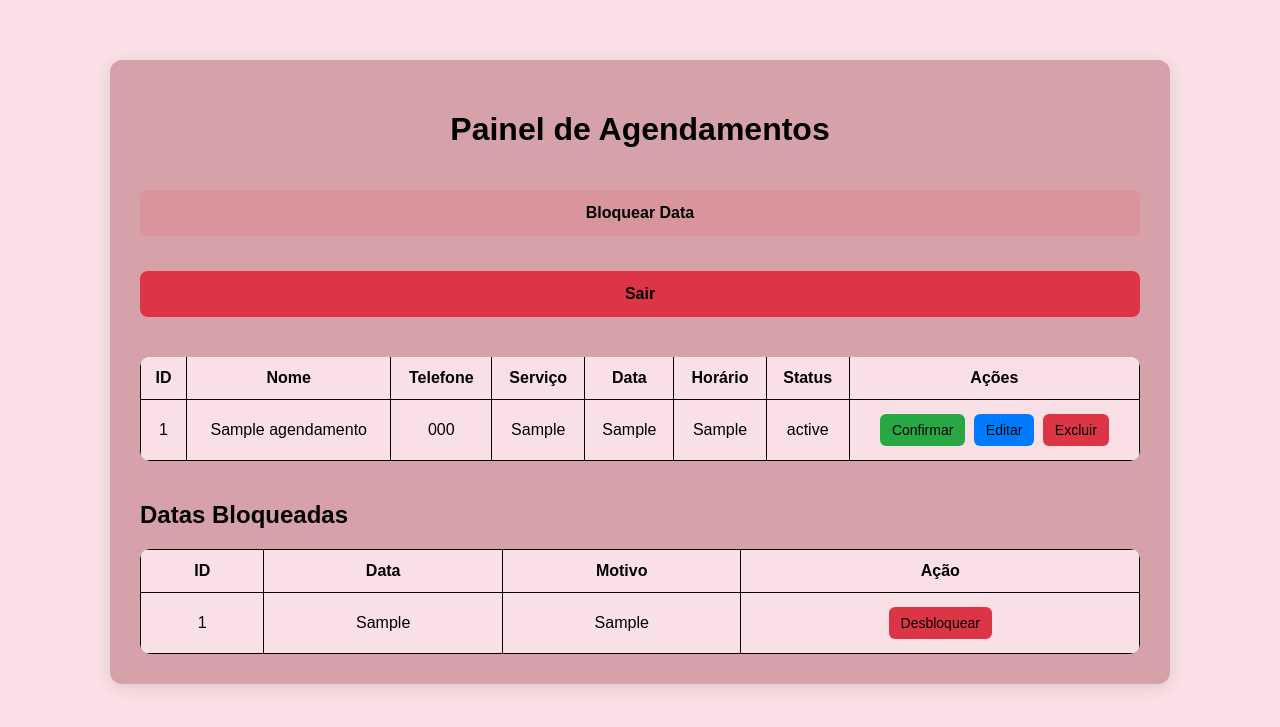
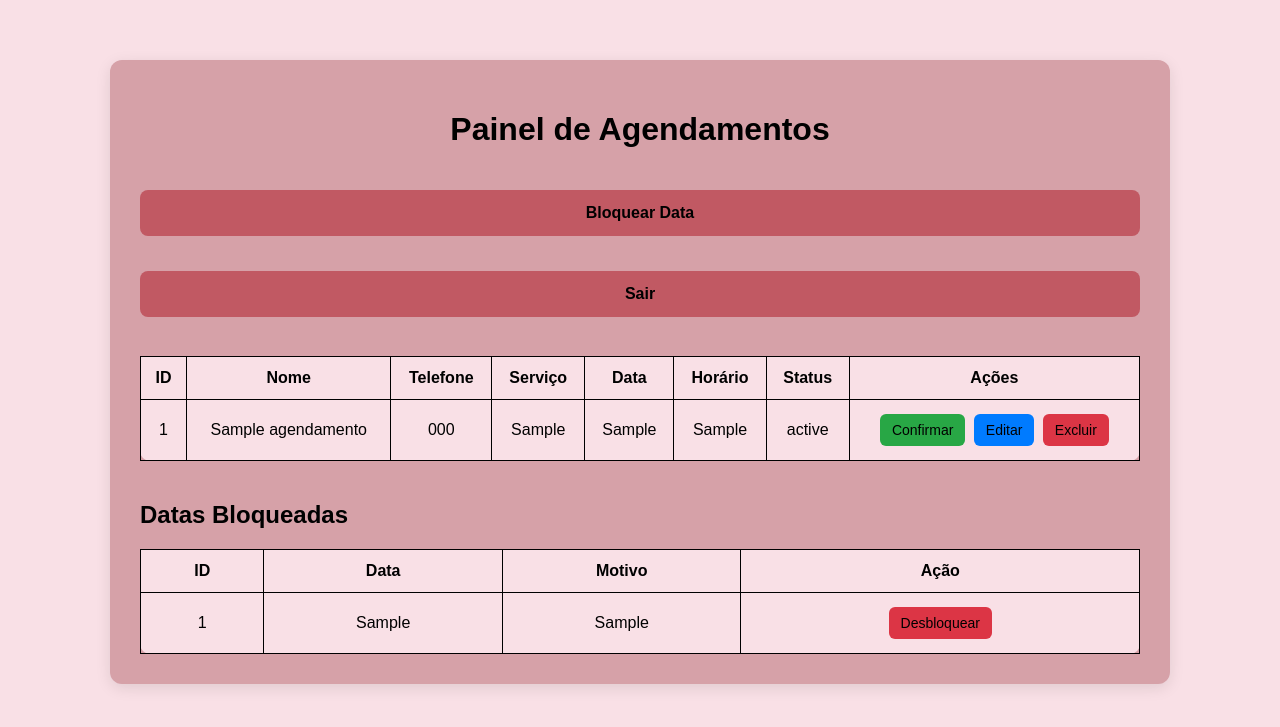
Before and after one commit to gabriel-brinoti/agendamento-salao-thayna, a Flask app: page /admin in a window 1280 px wide. Shown: the top 727 px of the page. Run offline with Flask 3, Linux system fonts and the light colour scheme; the visitor is signed in with stand-in values (Sample User, id 1); tables that the repository leaves empty hold one stand-in row (values such as "Sample post").

Commit message:
ajustes responsividade mobile

```diff
--- a/static/style.css
+++ b/static/style.css
@@ -41,7 +41,7 @@ input, select, button {
 }
 
 button, .botao {
-    background: #d8959c;
+    background: #c15963;
     color: black;
     border: none;
     text-decoration: none;
@@ -94,7 +94,7 @@ table {
     margin-top: 20px;
     background: #f9e0e6;
     border-radius: 10px;
-    overflow: hidden;
+
 }
 
 th, td {
@@ -110,6 +110,18 @@ th {
 
 tr:nth-child(even) {
     background: #f9f9f9;
+}
+
+.tabela-responsive {
+    width: 100%;
+    overflow-x: auto;
+}
+
+@media (max-width: 768px) {
+    th, td {
+        padding: 8px;
+        font-size: 14px;
+    }
 }
 
 .erro {
--- a/templates/admin.html
+++ b/templates/admin.html
@@ -11,9 +11,10 @@
         <h1>Painel de Agendamentos</h1>
 
         <a href="{{ url_for('bloquear_data') }}" class="botao" style="margin-bottom: 15px;">Bloquear Data</a>
-        <a href="{{ url_for('logout') }}" class="botao" style="background: #dc3545; margin-bottom: 20px;">Sair</a>
+        <a href="{{ url_for('logout') }}" class="botao" style="background: #c15963; margin-bottom: 20px;">Sair</a>
 
         {% if agendamentos %}
+            <div class="tabela-responsive">
                 <table>
                     <thead>
                         <tr>
@@ -50,6 +51,7 @@
                         {% endfor %}
                     </tbody>
                 </table>
+            </div>
         {% else %}
             <p>Nenhum agendamento encontrado.</p>
         {% endif %}
```
Lines whose indentation alone changed are shown as unchanged.
